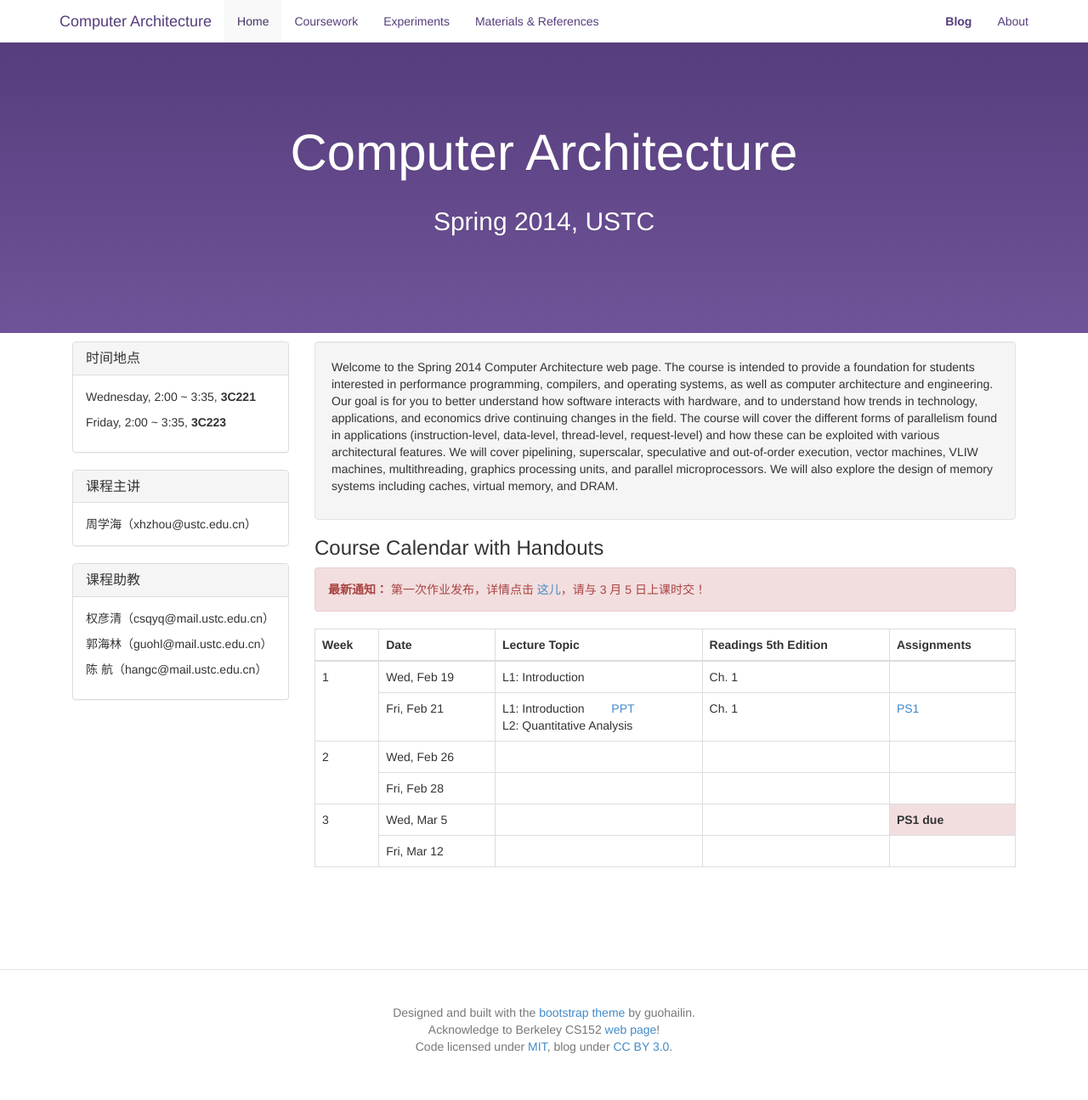
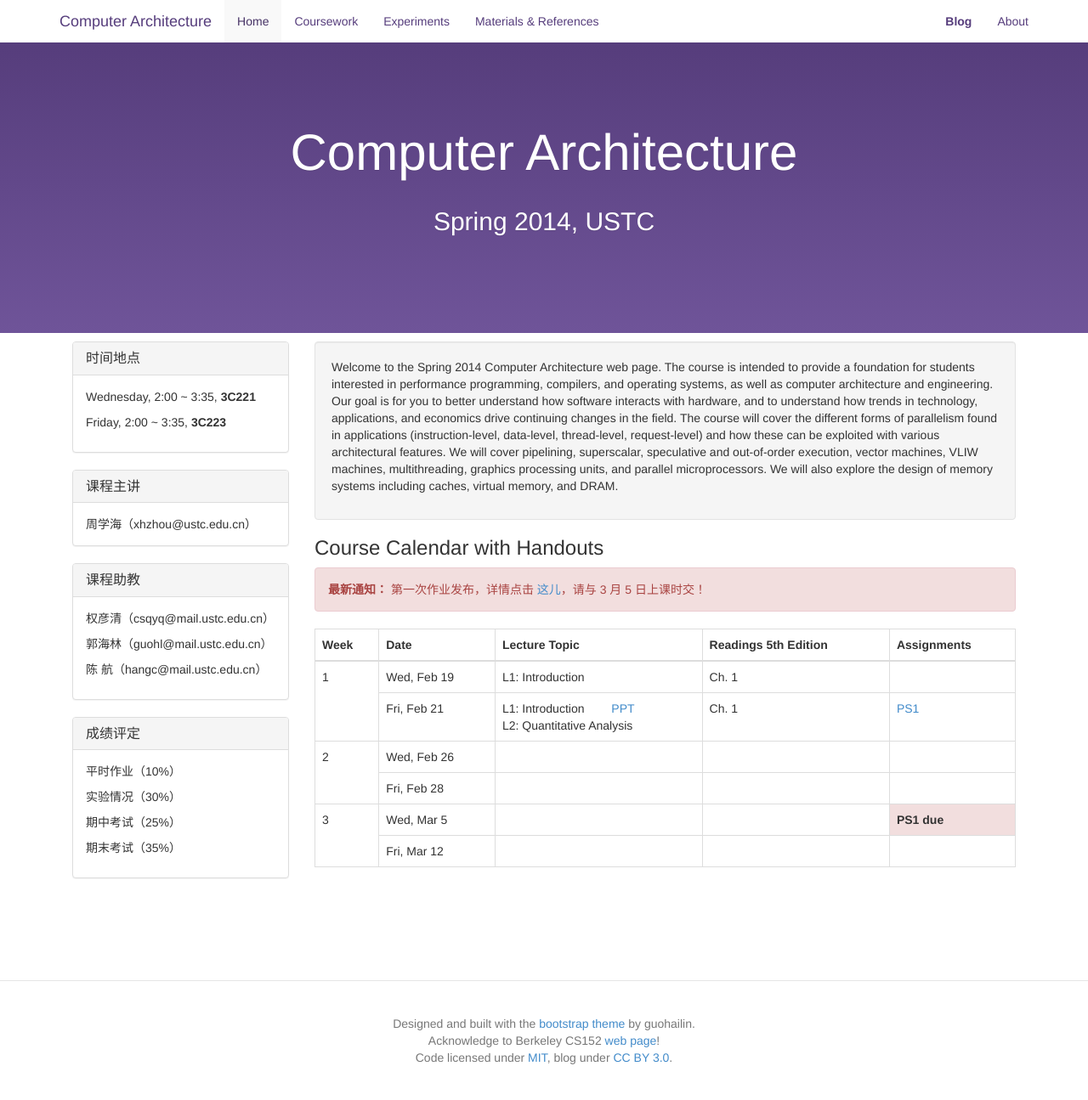
Before and after one commit to hazirguo/ca2014, a Jekyll site: the page index.html, which Jekyll copies as it is, in a window 1280 px wide. Shown: the whole page at 85% size. Built offline with Jekyll 4.4.1, drawn with Linux system fonts in a browser that asks for light colours.

Commit message:
Update index.html

```diff
--- a/index.html
+++ b/index.html
@@ -1,4 +1,3 @@
-
 <!DOCTYPE html>
 <html lang="en">
   <head>
@@ -118,6 +117,20 @@
           <p>陈 航（hangc@mail.ustc.edu.cn）</p>
         </div>
       </div>
+
+      <div class="panel panel-default">
+        <div class="panel-heading">
+          <h3 class="panel-title">成绩评定</h3>
+        </div>
+        <div class="panel-body">
+          <p>平时作业（10%）</p>
+          <p>实验情况（30%）</p>
+          <p>期中考试（25%）</p>
+          <p>期末考试（35%）</p>
+
+        </div>
+      </div>
+
     </div><!-- /.col-sm-3 -->
 
 
```
